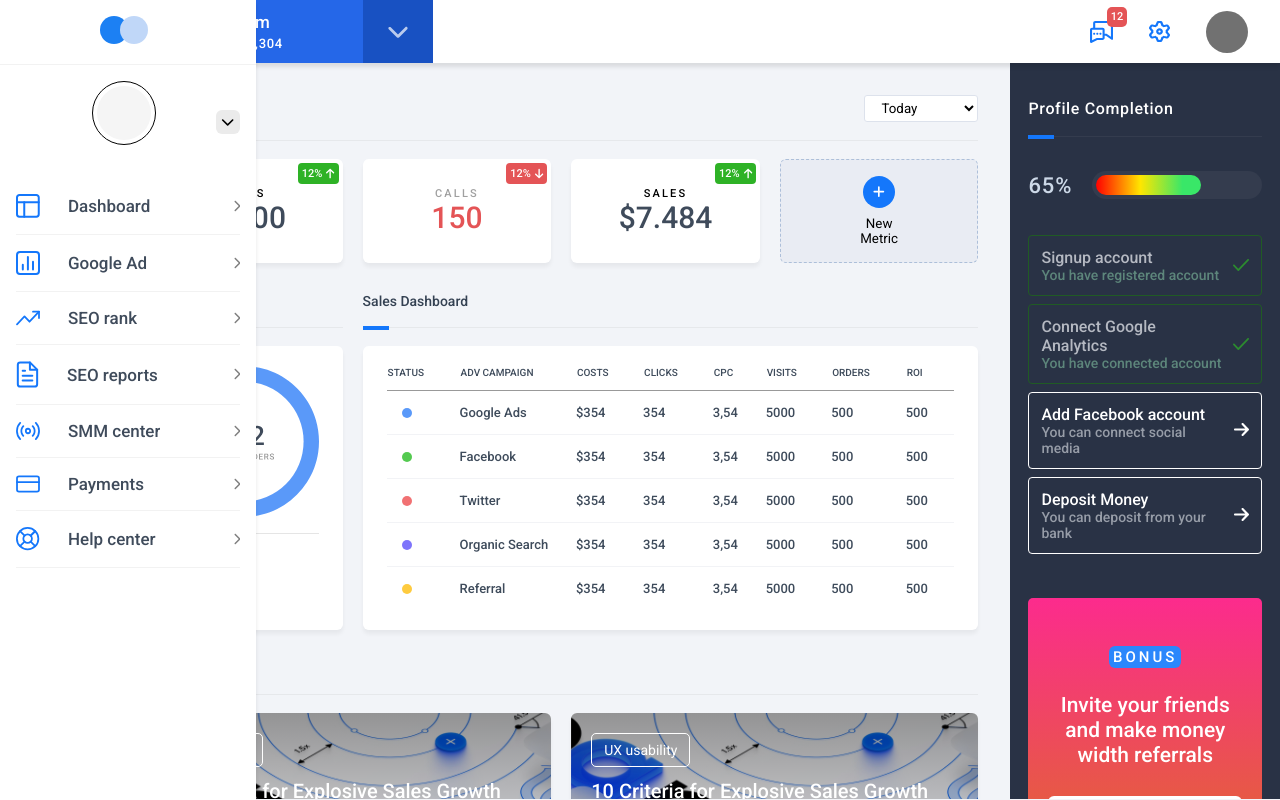
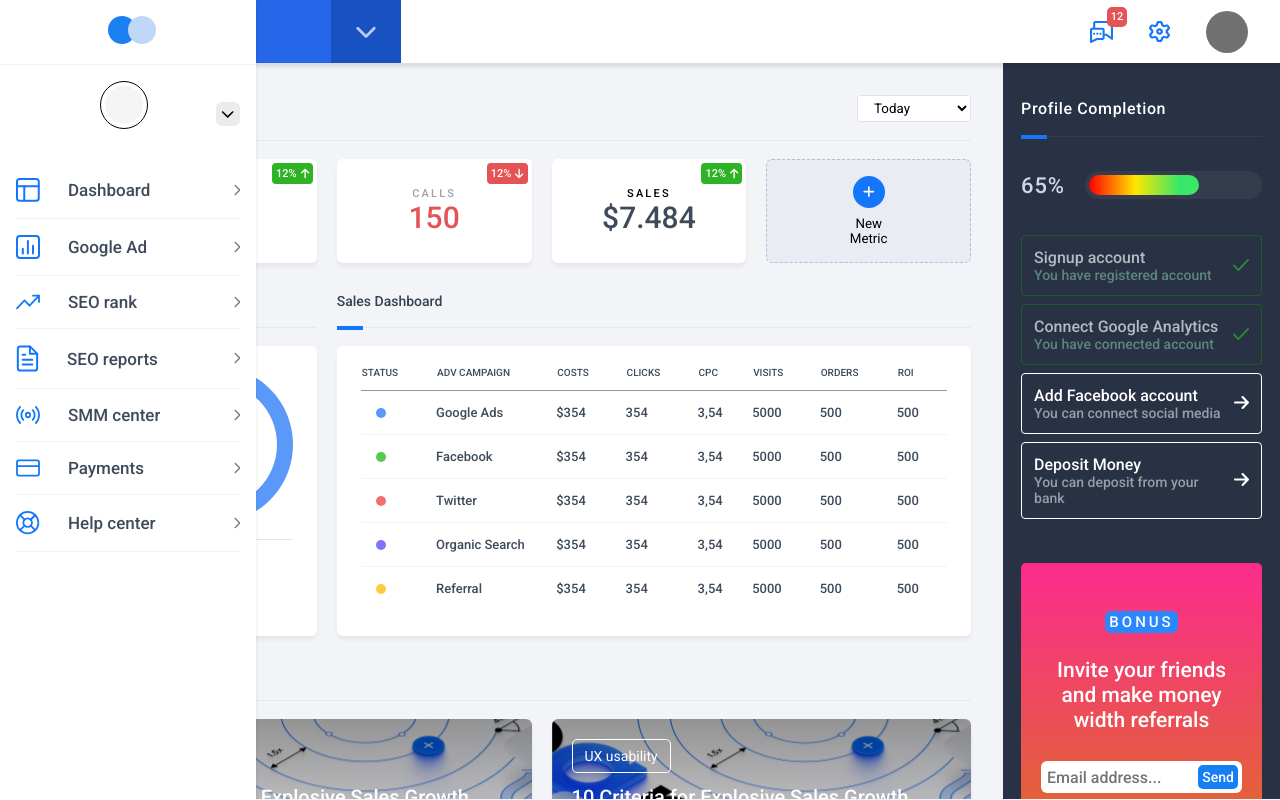
Before and after one commit to eleskin/dashboard, a React (Create React App) app: page / in a window 1280 px wide. Built offline with nearby package versions, Linux system fonts and the light colour scheme.

Commit message:
fix: improvement Navbar UI

```diff
--- a/src/components/Account/Account.module.css
+++ b/src/components/Account/Account.module.css
@@ -1,10 +1,11 @@
 .Account {
-	padding: 16px;
+	padding: 16px 4px;
 	display: flex;
 	flex-direction: row;
 	justify-content: space-between;
 	align-items: center;
 	position: relative;
+	transition: var(--longer-transition);
 }
 
 .Account__website, .Account__icon, .Account__icon i, .Account__button {
@@ -19,21 +20,25 @@
 	width: 100%;
 	padding-bottom: 16px;
 	transition: var(--main-transition);
+	display: flex;
+	flex-direction: column;
+	justify-content: center;
+	align-items: center;
 }
 
 .Account__icon {
 	border: 1px solid #000000;
 	border-radius: 50%;
-	height: 64px;
-	width: 64px;
+	height: 48px;
+	width: 48px;
 	background-color: #ffffff;
 	margin: auto;
 }
 
 .Account__icon i {
 	background-color: #f5f5f5;
-	height: 54px;
-	width: 54px;
+	height: 38px;
+	width: 38px;
 	border-radius: 50%;
 }
 
@@ -52,6 +57,10 @@
 	transition: var(--longer-transition);
 	opacity: 0;
 	z-index: -1;
+}
+
+.Account_hover {
+	padding: 16px;
 }
 
 .Account_hover .Account__url {
@@ -186,15 +195,19 @@
 
 @media (max-height: 780px) {
 	.Account__url:not(.Account__dropdown .Account__url) {
-		display: none;
+		height: 0;
+		overflow: hidden;
+		margin: 0;
 	}
 
 	.Account__role:not(.Account__dropdown .Account__role) {
-		display: none;
+		height: 0;
+		overflow: hidden;
+		margin: 0;
 	}
 
-	.Account__icon {
-		transform: translateX(8px);
+	.Account__website:not(.Account__dropdown .Account__website) {
+		padding-bottom: 0;
 	}
 }
 
--- a/src/components/Logo/Logo.module.css
+++ b/src/components/Logo/Logo.module.css
@@ -1,6 +1,11 @@
 .Logo {
-	padding: 16px 32px 16px 32px;
+	padding: 16px;
 	border-bottom: 1px solid #f2f2f2;
+	transition: var(--longer-transition);
+}
+
+.Logo_hover {
+	padding-left: 32px;
 }
 
 .Logo__container {
--- a/src/components/Main/Main.module.css
+++ b/src/components/Main/Main.module.css
@@ -1,5 +1,5 @@
 .Main {
-	padding-left: 112px;
+	padding-left: 80px;
 	min-height: 100vh;
 	height: 100%;
 	display: grid;
--- a/src/components/Navbar/Navbar.module.css
+++ b/src/components/Navbar/Navbar.module.css
@@ -2,7 +2,7 @@
 	background: #ffffff;
 	box-shadow: 0 4px 4px rgba(0, 0, 0, 0.1);
 	height: 100%;
-	width: 112px;
+	width: 80px;
 	transition: var(--longer-transition);
 	position: absolute;
 	z-index: 2;
@@ -14,12 +14,6 @@
 
 @media (max-height: 640px) {
 	.Navbar_hover {
-		width: 112px;
-	}
-}
-
-@media (max-height: 480px) {
-	.Navbar, .Navbar_hover {
 		width: 80px;
 	}
 }
@@ -32,18 +26,22 @@
 
 @media (max-width: 960px) {
 	.Navbar_hover {
-		width: 112px;
+		width: 80px;
 	}
 }
 
 @media (max-width: 540px) {
 	.Navbar {
-		transform: translateX(-100%);
 		width: fit-content;
+		opacity: 0;
+		z-index: -1;
 	}
 
 	.Navbar_hover {
-		transform: translateX(0);
+		/* transform: translateX(0); */
 		width: fit-content;
+		opacity: 1;
+		z-index: 3;
+		transition: opacity 0.2s linear 0s, z-index 0s linear 0s;
 	}
 }
--- a/src/components/Navigation/Navigation.module.css
+++ b/src/components/Navigation/Navigation.module.css
@@ -39,16 +39,24 @@
 	color: #ffffff;
 }
 
+.Navigation__list li:hover a .Navigation__item {
+	color: #ffffff;
+	transform: translateX(4px);
+}
+
 .Navigation__list li:hover a .Navigation__item i {
 	color: #ffffff;
-	transform: translateX(4px);
 }
 
 .Navigation__list li a {
 	text-decoration: none;
 	transition: var(--longer-transition);
+	padding: 0;
+	display: block;
+}
+
+.Navigation_hover .Navigation__list li a {
 	padding: 0 16px;
-	display: block;
 }
 
 .Navigation__list li a .Navigation__item {
```
